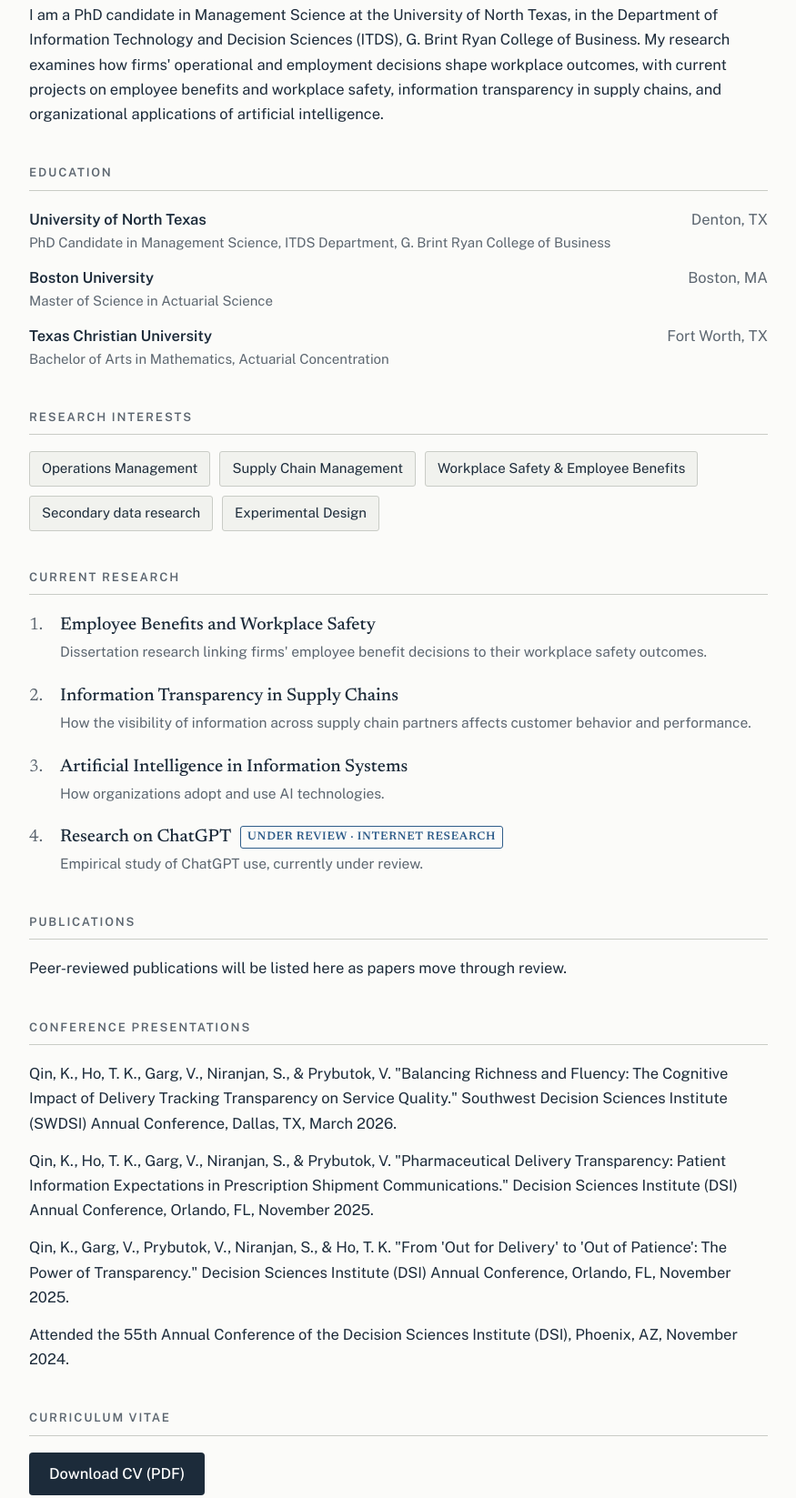
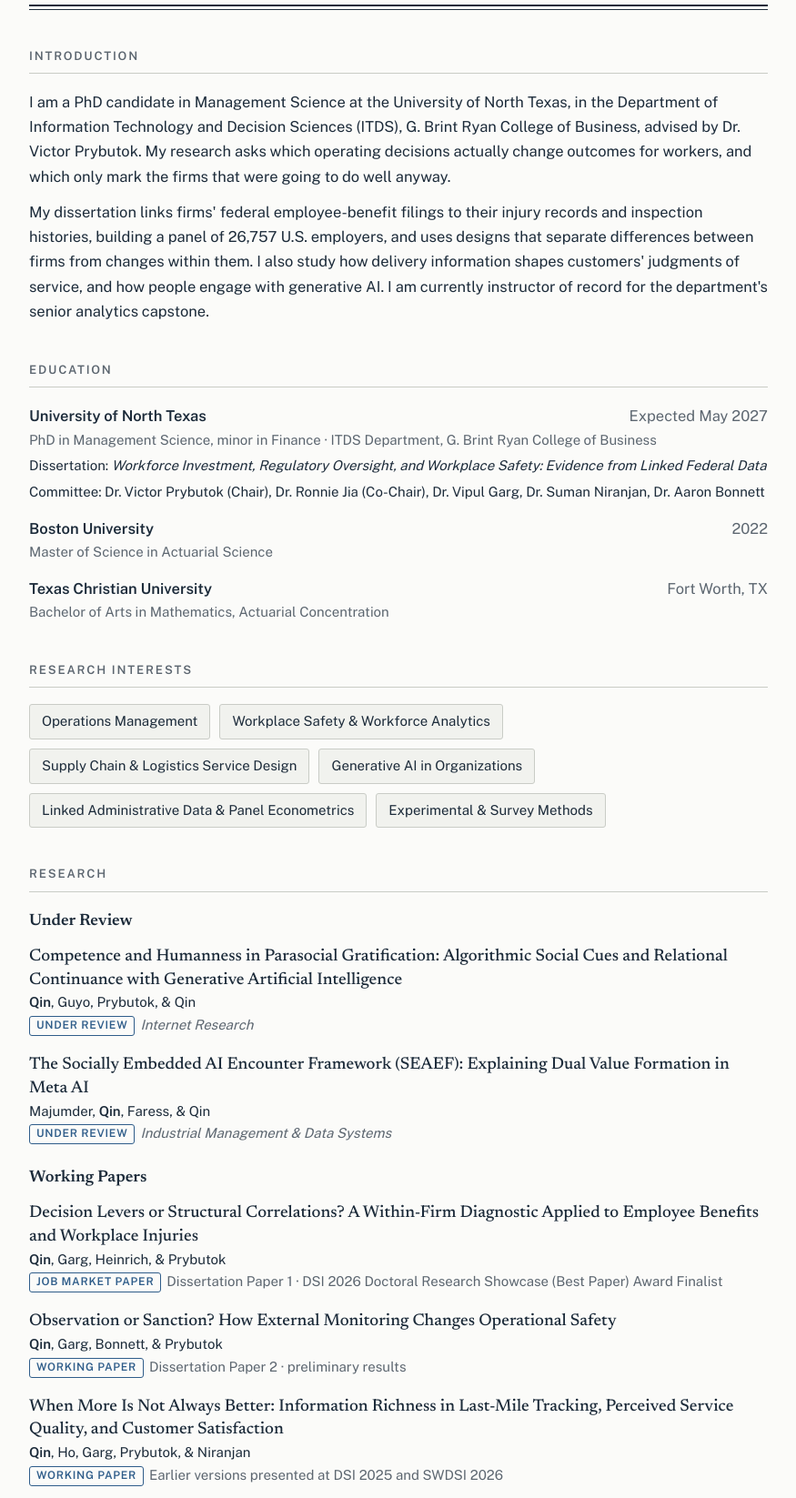
Before and after one commit to kaiqin9191/kaiqin9191.github.io, a plain HTML site: page index.html in a window 1280 px wide. Shown: the part 444-2091 px from the top of the page at 91% size, without its empty margins (202-1077 px from the left). Drawn offline with nearby package versions, Linux system fonts and the light colour scheme.

Commit message:
Update index.html

```diff
--- a/index.html
+++ b/index.html
@@ -4,7 +4,7 @@
 <meta charset="UTF-8">
 <meta name="viewport" content="width=device-width, initial-scale=1.0">
 <title>Kai Qin — University of North Texas</title>
-<meta name="description" content="Kai Qin, PhD candidate in Management Science at the University of North Texas. Research in operations management, supply chain management, and workplace safety.">
+<meta name="description" content="Kai Qin, PhD candidate in Management Science at the University of North Texas. Research on workforce investment, regulatory oversight, and workplace safety using linked federal data; supply chain service design; and generative AI.">
 
 <!-- Fonts -->
 <link rel="preconnect" href="https://fonts.googleapis.com">
@@ -65,7 +65,24 @@
   }
   .idcard .role {
     font-size: 17px;
-    margin-bottom: 16px;
+    margin-bottom: 4px;
+  }
+  .idcard .dept {
+    color: var(--muted);
+    font-size: 15.5px;
+    margin-bottom: 14px;
+  }
+  .idcard .market {
+    display: inline-block;
+    font-size: 12.5px;
+    font-weight: 600;
+    letter-spacing: 0.06em;
+    text-transform: uppercase;
+    color: var(--accent);
+    border: 1px solid var(--accent);
+    border-radius: 3px;
+    padding: 2px 9px;
+    margin-bottom: 14px;
   }
   .idcard .contact {
     color: var(--muted);
@@ -90,10 +107,18 @@
     padding-bottom: 8px;
     margin-bottom: 18px;
   }
+  h3 {
+    font-family: "Newsreader", Georgia, serif;
+    font-size: 18px;
+    font-weight: 600;
+    margin: 22px 0 10px;
+  }
+  h3:first-of-type { margin-top: 0; }
   .introduction p + p { margin-top: 12px; }
 
   /* ---- Education ---- */
-  .edu-item { margin-top: 12px; }
+  .edu-item { margin-top: 14px; }
+  .edu-item:first-of-type { margin-top: 0; }
   .edu-item .school {
     font-weight: 600;
     display: flex;
@@ -106,6 +131,8 @@
     white-space: nowrap;
   }
   .edu-item .degree { color: var(--muted); font-size: 15px; }
+  .edu-item .detail { font-size: 15px; margin-top: 4px; }
+  .edu-item .detail em { font-style: italic; }
 
   /* ---- Research interests chips ---- */
   .chips { display: flex; flex-wrap: wrap; gap: 10px; list-style: none; }
@@ -117,40 +144,48 @@
     font-size: 15px;
   }
 
-  /* ---- Current research & publications ---- */
-  .projects { list-style: none; counter-reset: proj; }
-  .projects > li { margin-bottom: 20px; padding-left: 34px; position: relative; }
-  .projects > li::before {
-    counter-increment: proj;
-    content: counter(proj) ".";
-    position: absolute;
-    left: 0;
+  /* ---- Research entries ---- */
+  .papers { list-style: none; }
+  .papers li { margin-bottom: 18px; }
+  .paper-title {
     font-family: "Newsreader", Georgia, serif;
-    font-size: 19px;
-    color: var(--muted);
+    font-size: 18.5px;
+    font-weight: 500;
+    line-height: 1.4;
   }
-  .proj-title {
-    font-family: "Newsreader", Georgia, serif;
-    font-size: 19.5px;
-    font-weight: 500;
-  }
-  .proj-note { color: var(--muted); font-size: 15.5px; }
+  .paper-authors { font-size: 15px; }
+  .paper-note { color: var(--muted); font-size: 15px; }
   .status {
     display: inline-block;
-    font-size: 12.5px;
+    font-size: 12px;
     font-weight: 600;
     letter-spacing: 0.06em;
     text-transform: uppercase;
     color: var(--accent);
     border: 1px solid var(--accent);
     border-radius: 3px;
-    padding: 1px 7px;
-    margin-left: 6px;
-    vertical-align: 2px;
+    padding: 0 7px;
+    margin-right: 6px;
+    vertical-align: 1px;
   }
 
   .pubs { list-style: none; }
   .pubs li { margin-bottom: 14px; }
+
+  /* ---- Simple two-column rows (teaching, honors, service) ---- */
+  .rows { list-style: none; }
+  .rows li {
+    display: flex;
+    justify-content: space-between;
+    gap: 16px;
+    margin-bottom: 10px;
+  }
+  .rows li span:last-child {
+    color: var(--muted);
+    white-space: nowrap;
+    font-size: 15px;
+  }
+  .rows .sub { display: block; color: var(--muted); font-size: 15px; }
 
   /* ---- CV button ---- */
   .cv-button {
@@ -170,8 +205,9 @@
   footer p { color: var(--muted); font-size: 14px; }
 
   @media (max-width: 640px) {
-    .idcard { grid-template-columns: 1fr; gap: 20px; }
+    .idcard { grid-template-columns: 1fr; gap: 20px; justify-items: center; }
     .idcard img { max-width: 200px; }
+    .rows li, .edu-item .school { flex-direction: column; gap: 0; }
   }
 </style>
 </head>
@@ -183,6 +219,8 @@
        Your photo comes from the file "profile.png" in this repository.
        To change the photo, upload a new image named profile.png.
        To change your contact details, edit the lines below.
+       To remove the "job market" badge after the season, delete the
+       line that starts with <p class="market">.
        ═══════════════════════════════════════════════════════════════ -->
   <header class="idcard">
     <img src="profile.png" alt="Portrait of Kai Qin">
@@ -190,6 +228,8 @@
     <div class="info">
       <h1>Kai Qin</h1>
       <p class="role">PhD Candidate in Management Science</p>
+      <p class="dept">Information Technology and Decision Sciences<br>University of North Texas</p>
+      <p class="market">On the academic job market, 2026–27</p>
       <p class="contact">
         G. Brint Ryan College of Business<br>
         1155 Union Circle<br>
@@ -204,19 +244,27 @@
 
   <!-- ═══════════════════════════════════════════════════════════════
        INTRODUCTION
-       Edit the paragraph below. To add a second paragraph,
-       add another <p> ... </p> under the first one.
+       Edit the paragraphs below. To add a paragraph,
+       add another <p> ... </p>.
        ═══════════════════════════════════════════════════════════════ -->
   <section class="introduction">
     <h2>Introduction</h2>
     <p>
       I am a PhD candidate in Management Science at the University of North
       Texas, in the Department of Information Technology and Decision
-      Sciences (ITDS), G. Brint Ryan College of Business. My research
-      examines how firms' operational and employment decisions shape
-      workplace outcomes, with current projects on employee benefits and
-      workplace safety, information transparency in supply chains, and
-      organizational applications of artificial intelligence.
+      Sciences (ITDS), G. Brint Ryan College of Business, advised by
+      Dr. Victor Prybutok. My research asks which operating decisions
+      actually change outcomes for workers, and which only mark the firms
+      that were going to do well anyway.
+    </p>
+    <p>
+      My dissertation links firms' federal employee-benefit filings to their
+      injury records and inspection histories, building a panel of 26,757
+      U.S. employers, and uses designs that separate differences between
+      firms from changes within them. I also study how delivery information
+      shapes customers' judgments of service, and how people engage with
+      generative AI. I am currently instructor of record for the department's
+      senior analytics capstone.
     </p>
   </section>
 
@@ -229,12 +277,14 @@
     <h2>Education</h2>
 
     <div class="edu-item">
-      <div class="school"><span>University of North Texas</span><span>Denton, TX</span></div>
-      <div class="degree">PhD Candidate in Management Science, ITDS Department, G. Brint Ryan College of Business</div>
+      <div class="school"><span>University of North Texas</span><span>Expected May 2027</span></div>
+      <div class="degree">PhD in Management Science, minor in Finance · ITDS Department, G. Brint Ryan College of Business</div>
+      <div class="detail">Dissertation: <em>Workforce Investment, Regulatory Oversight, and Workplace Safety: Evidence from Linked Federal Data</em></div>
+      <div class="detail">Committee: Dr. Victor Prybutok (Chair), Dr. Ronnie Jia (Co-Chair), Dr. Vipul Garg, Dr. Suman Niranjan, Dr. Aaron Bonnett</div>
     </div>
 
     <div class="edu-item">
-      <div class="school"><span>Boston University</span><span>Boston, MA</span></div>
+      <div class="school"><span>Boston University</span><span>2022</span></div>
       <div class="degree">Master of Science in Actuarial Science</div>
     </div>
 
@@ -252,73 +302,123 @@
     <h2>Research Interests</h2>
     <ul class="chips">
       <li>Operations Management</li>
-      <li>Supply Chain Management</li>
-      <li>Workplace Safety &amp; Employee Benefits</li>
-      <li>Secondary data research</li>
-      <li>Experimental Design</li>
+      <li>Workplace Safety &amp; Workforce Analytics</li>
+      <li>Supply Chain &amp; Logistics Service Design</li>
+      <li>Generative AI in Organizations</li>
+      <li>Linked Administrative Data &amp; Panel Econometrics</li>
+      <li>Experimental &amp; Survey Methods</li>
     </ul>
   </section>
 
   <!-- ═══════════════════════════════════════════════════════════════
-       CURRENT RESEARCH
-       Each project is one <li> block with a title line and a note line.
-       To add a project, copy a whole <li> ... </li> block.
-       The numbering updates automatically.
+       RESEARCH
+       Three groups: Under Review, Working Papers, and (later) Publications.
+       Each paper is one <li> block: title, authors, and a status line.
+       Your name is wrapped in <strong> so it shows in bold.
+       When a paper is accepted, move its <li> block into a
+       "Publications" group and change the status chip.
        ═══════════════════════════════════════════════════════════════ -->
   <section>
-    <h2>Current Research</h2>
-    <ol class="projects">
+    <h2>Research</h2>
 
+    <h3>Under Review</h3>
+    <ul class="papers">
       <li>
-        <div class="proj-title">Employee Benefits and Workplace Safety</div>
-        <div class="proj-note">Dissertation research linking firms' employee benefit decisions to their workplace safety outcomes.</div>
+        <div class="paper-title">Competence and Humanness in Parasocial Gratification: Algorithmic Social Cues and Relational Continuance with Generative Artificial Intelligence</div>
+        <div class="paper-authors"><strong>Qin</strong>, Guyo, Prybutok, &amp; Qin</div>
+        <div class="paper-note"><span class="status">Under review</span><em>Internet Research</em></div>
       </li>
+      <li>
+        <div class="paper-title">The Socially Embedded AI Encounter Framework (SEAEF): Explaining Dual Value Formation in Meta AI</div>
+        <div class="paper-authors">Majumder, <strong>Qin</strong>, Faress, &amp; Qin</div>
+        <div class="paper-note"><span class="status">Under review</span><em>Industrial Management &amp; Data Systems</em></div>
+      </li>
+    </ul>
 
+    <h3>Working Papers</h3>
+    <ul class="papers">
       <li>
-        <div class="proj-title">Information Transparency in Supply Chains</div>
-        <div class="proj-note">How the visibility of information across supply chain partners affects customer behavior and performance.</div>
+        <div class="paper-title">Decision Levers or Structural Correlations? A Within-Firm Diagnostic Applied to Employee Benefits and Workplace Injuries</div>
+        <div class="paper-authors"><strong>Qin</strong>, Garg, Heinrich, &amp; Prybutok</div>
+        <div class="paper-note"><span class="status">Job market paper</span>Dissertation Paper 1 · DSI 2026 Doctoral Research Showcase (Best Paper) Award Finalist</div>
       </li>
-
       <li>
-        <div class="proj-title">Artificial Intelligence in Information Systems</div>
-        <div class="proj-note">How organizations adopt and use AI technologies.</div>
+        <div class="paper-title">Observation or Sanction? How External Monitoring Changes Operational Safety</div>
+        <div class="paper-authors"><strong>Qin</strong>, Garg, Bonnett, &amp; Prybutok</div>
+        <div class="paper-note"><span class="status">Working paper</span>Dissertation Paper 2 · preliminary results</div>
       </li>
-
       <li>
-        <div class="proj-title">Research on ChatGPT <span class="status">Under review · Internet Research</span></div>
-        <div class="proj-note">Empirical study of ChatGPT use, currently under review.</div>
+        <div class="paper-title">When More Is Not Always Better: Information Richness in Last-Mile Tracking, Perceived Service Quality, and Customer Satisfaction</div>
+        <div class="paper-authors"><strong>Qin</strong>, Ho, Garg, Prybutok, &amp; Niranjan</div>
+        <div class="paper-note"><span class="status">Working paper</span>Earlier versions presented at DSI 2025 and SWDSI 2026</div>
       </li>
-
-    </ol>
-  </section>
-
-  <!-- ═══════════════════════════════════════════════════════════════
-       PUBLICATIONS
-       When a paper is published, copy the <li> line below and edit it.
-       Suggested format:
-       Author, A., &amp; Author, B. (Year). Title. Journal Name.
-       ═══════════════════════════════════════════════════════════════ -->
-  <section>
-    <h2>Publications</h2>
-    <ul class="pubs">
-      <li>Peer-reviewed publications will be listed here as papers move through review.</li>
     </ul>
   </section>
 
   <!-- ═══════════════════════════════════════════════════════════════
        CONFERENCE PRESENTATIONS
        Each entry is one <li> line. Newest first.
-       NOTE: The two 2025 DSI paper titles below are descriptive
-       placeholders — replace them with the exact titles from the
-       conference program. Same for the SWDSI presentation title.
+       NOTE: Check the two 2025 DSI titles and the SWDSI title against
+       the conference programs and replace them if they differ.
        ═══════════════════════════════════════════════════════════════ -->
   <section>
     <h2>Conference Presentations</h2>
     <ul class="pubs">
-      <li>Qin, K., Ho, T. K., Garg, V., Niranjan, S., &amp; Prybutok, V. "Balancing Richness and Fluency: The Cognitive Impact of Delivery Tracking Transparency on Service Quality." Southwest Decision Sciences Institute (SWDSI) Annual Conference, Dallas, TX, March 2026.</li>
-      <li>Qin, K., Ho, T. K., Garg, V., Niranjan, S., &amp; Prybutok, V. "Pharmaceutical Delivery Transparency: Patient Information Expectations in Prescription Shipment Communications." Decision Sciences Institute (DSI) Annual Conference, Orlando, FL, November 2025.</li>
-      <li>Qin, K., Garg, V., Prybutok, V., Niranjan, S., &amp; Ho, T. K. "From 'Out for Delivery' to 'Out of Patience': The Power of Transparency." Decision Sciences Institute (DSI) Annual Conference, Orlando, FL, November 2025.</li>
-      <li>Attended the 55th Annual Conference of the Decision Sciences Institute (DSI), Phoenix, AZ, November 2024.</li>
+      <li><strong>Qin, K.</strong>, Garg, V., Heinrich, A., &amp; Prybutok, V. "Decision Levers or Structural Correlations? A Within-Firm Diagnostic Applied to Employee Benefits and Workplace Injuries." Decision Sciences Institute (DSI) Annual Conference, Doctoral Research Showcase, San Francisco, CA, November 2026. <em>Best Paper Award Finalist.</em></li>
+      <li><strong>Qin, K.</strong>, Ho, T. K., Garg, V., Niranjan, S., &amp; Prybutok, V. "Balancing Richness and Fluency: The Cognitive Impact of Delivery Tracking Transparency on Service Quality." Southwest Decision Sciences Institute (SWDSI) Annual Conference, Dallas, TX, March 2026.</li>
+      <li><strong>Qin, K.</strong>, Ho, T. K., Garg, V., Niranjan, S., &amp; Prybutok, V. "Pharmaceutical Delivery Transparency: Patient Information Expectations in Prescription Shipment Communications." Decision Sciences Institute (DSI) Annual Conference, Orlando, FL, November 2025.</li>
+      <li><strong>Qin, K.</strong>, Garg, V., Prybutok, V., Niranjan, S., &amp; Ho, T. K. "From 'Out for Delivery' to 'Out of Patience': The Power of Transparency." Decision Sciences Institute (DSI) Annual Conference, Orlando, FL, November 2025.</li>
+    </ul>
+  </section>
+
+  <!-- ═══════════════════════════════════════════════════════════════
+       TEACHING
+       Each course is one <li>: course on the left, term on the right.
+       Newest first.
+       ═══════════════════════════════════════════════════════════════ -->
+  <section>
+    <h2>Teaching</h2>
+
+    <h3>Instructor of Record</h3>
+    <ul class="rows">
+      <li>
+        <span>DSCI 4700 · Analytics for Decision Making (undergraduate capstone)
+          <span class="sub">Teaching Fellow; course coordinator Dr. Victor Prybutok</span></span>
+        <span>Fall 2026</span>
+      </li>
+    </ul>
+
+    <h3>Teaching Assistant, University of North Texas</h3>
+    <ul class="rows">
+      <li><span>DSCI 4700 · Analytics for Decision Making</span><span>Spring 2026</span></li>
+      <li><span>DSCI 3710 · also Junior Lab Manager</span><span>Fall 2025</span></li>
+      <li><span>DSCI 5180</span><span>Summer 2025</span></li>
+      <li><span>DSCI 5250</span><span>Fall 2024, Spring 2025</span></li>
+    </ul>
+  </section>
+
+  <!-- ═══════════════════════════════════════════════════════════════
+       HONORS & AWARDS
+       ═══════════════════════════════════════════════════════════════ -->
+  <section>
+    <h2>Honors &amp; Awards</h2>
+    <ul class="rows">
+      <li><span>DSI Doctoral Research Showcase (Best Paper) Award Finalist</span><span>2026</span></li>
+      <li><span>UNT Toulouse Graduate School Travel Grant</span><span>2024–25, 2025–26</span></li>
+      <li><span>UNT Tuition Benefit Program (TBP) Award</span><span></span></li>
+    </ul>
+  </section>
+
+  <!-- ═══════════════════════════════════════════════════════════════
+       SERVICE & AFFILIATIONS
+       ═══════════════════════════════════════════════════════════════ -->
+  <section>
+    <h2>Service &amp; Affiliations</h2>
+    <ul class="rows">
+      <li><span>Ad hoc reviewer: <em>Marketing Intelligence &amp; Planning</em>; <em>SN Business &amp; Economics</em></span><span></span></li>
+      <li><span>Conference reviewer: DSI and SWDSI Annual Conferences</span><span></span></li>
+      <li><span>Member, Decision Sciences Institute (DSI)</span><span>Since 2024</span></li>
+      <li><span>Member, Southwest Decision Sciences Institute (SWDSI)</span><span>Since 2025</span></li>
     </ul>
   </section>
 
```
